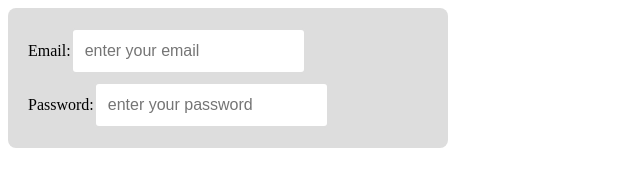
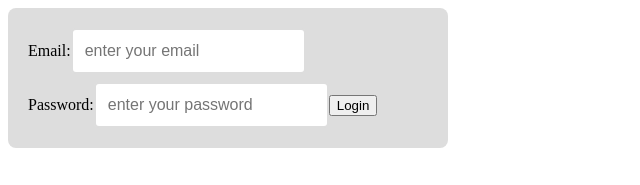
Before and after one commit to Arg-sq/A6ReactFood, a React (Vite) app: page /login in a window 1280 px wide. Shown: the top 185 px of the page, without its empty margins (0-640 px from the left). Built offline with nearby package versions, Linux system fonts and the light colour scheme.

Commit message:
feat: routing

```diff
--- a/src/App.tsx
+++ b/src/App.tsx
@@ -1,14 +1,30 @@
 import LandinPage from "./pages/LandinPage";
 
-import { useRoutes } from "react-router-dom";
+import { useNavigate, useRoutes } from "react-router-dom";
 import Login from "./pages/Login/Login";
+import { useEffect } from "react";
 
 function App() {
+  const navigate = useNavigate();
+
+  const localStorageVAlue =
+    localStorage.getItem("JWT_token") ||
+    '{"access_token":"","refresh_token":""}';
+
+  const isuserAutheticated = !!JSON.parse(localStorageVAlue)?.refresh_token;
+  console.log(isuserAutheticated, "isuserAutheticated");
+
   const openRoute = [{ path: "/login", element: <Login /> }];
 
   const authRoute = [{ path: "/", element: <LandinPage /> }];
 
-  const element = useRoutes(openRoute);
+  const element = useRoutes(isuserAutheticated ? authRoute : openRoute);
+
+  useEffect(() => {
+    if (!isuserAutheticated) {
+      navigate("/login");
+    }
+  }, [isuserAutheticated]);
 
   return <>{element}</>;
 }
--- a/src/config/index.ts
+++ b/src/config/index.ts
@@ -1,3 +1,4 @@
 export const BASE_URL = "https://jsonplaceholder.typicode.com";
+export const JWT_URL = "https://api.escuelajs.co/api/v1/auth/login";
 
 // export { BASE_URL };
--- a/src/pages/Login/Login.tsx
+++ b/src/pages/Login/Login.tsx
@@ -1,7 +1,26 @@
-import React from "react";
+import React, { useState } from "react";
 import "./login.css";
+import axios from "axios";
+import { JWT_URL } from "../../config";
+import { useNavigate } from "react-router-dom";
 
 const Login = () => {
+  const [email, setEmail] = useState("");
+  const [password, setPassword] = useState("");
+  //   console.log("email-->", email, "pass->", password);
+  const navigate = useNavigate();
+  const signIn = async () => {
+    try {
+      const response = await axios.post(JWT_URL, {
+        email: email,
+        password: password,
+      });
+      localStorage.setItem("JWT_token", JSON.stringify(response.data));
+      navigate("/");
+    } catch (e) {
+      console.error(e);
+    }
+  };
   return (
     <>
       <div
@@ -18,11 +37,30 @@ const Login = () => {
       >
         <div>
           <label>Email:</label>
-          <input id="Input" placeholder="enter your email"></input>
+          <input
+            id="Input"
+            type="email"
+            placeholder="enter your email"
+            onChange={(e) => {
+              setEmail(e.target.value);
+            }}
+          ></input>
         </div>
         <div>
           <label>Password:</label>
-          <input id="Input" placeholder="enter your password"></input>
+          <input
+            id="Input"
+            type="password"
+            placeholder="enter your password"
+            onChange={(e) => {
+              setPassword(e.target.value);
+            }}
+          ></input>
+
+          <button type="submit" onClick={signIn}>
+            {" "}
+            Login
+          </button>
         </div>
       </div>
     </>
```
